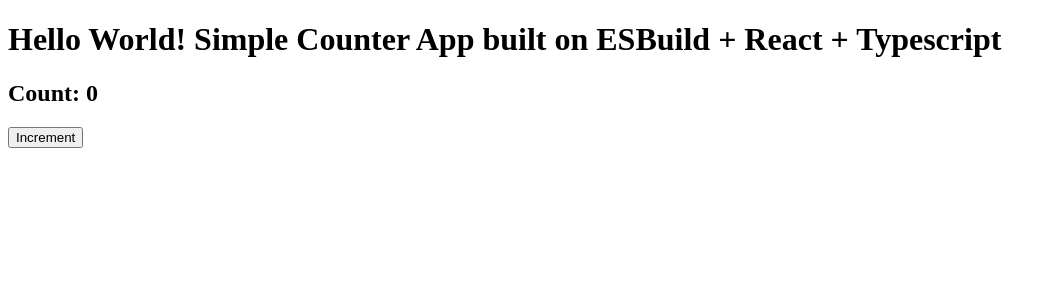
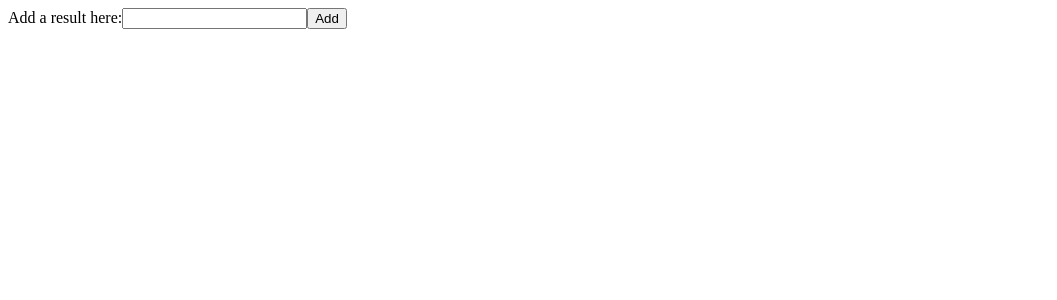
Before and after one commit to roshmadosh/corpus_ranker, a React (Create React App) app: page / in a window 1280 px wide. Shown: the top 300 px of the page, without its empty margins (0-1057 px from the left). Built offline with nearby package versions, Linux system fonts and the light colour scheme; the HTML template or start-up script is replaced by a standard one.

Commit message:
Started Results react component

```diff
--- a/package.json
+++ b/package.json
@@ -6,7 +6,7 @@
   "scripts": {
     "test": "echo \"Error: no test specified\" && exit 1",
     "build": "esbuild src/index.tsx --bundle --minify --sourcemap --outfile=static/index.js",
-    "start": "npx "
+    "start": "npm run build && uvicorn main:app"
   },
   "repository": {
     "type": "git",
--- a/src/App.tsx
+++ b/src/App.tsx
@@ -1,13 +1,9 @@
-import React, { useCallback, useState } from "react";
+import React, { useState } from "react";
+import { Results } from "./components";
 
-export const App = (props: { message: string }) => {
-    const [count, setCount] = useState(0);
-    const increment = useCallback(() => {
-        setCount(count => count + 1);
-    }, [count]);
-    return(<>
-        <h1>{props.message}</h1>
-        <h2>Count: {count}</h2>
-        <button onClick={increment}>Increment</button>
-    </>)
+export const App = () => {
+    return (
+        <Results />
+    )
+
 };
--- /dev/null
+++ b/src/components/_Results.tsx
@@ -0,0 +1,34 @@
+import React, {useState} from 'react';
+
+export const Results = () => {
+    const [results, setResults] = useState<string[]>([]);
+    const [result, setResult] = useState<string>('');
+
+    const onBlurHandler = (e: any): void => {
+        console.log(typeof(e));
+        setResult(e.target.value);
+        // const updatedResults = [...results, result];
+        // setResults(updatedResults);
+    }
+
+    const addResult = (): void => {
+        const updatedResults = [...results, result];
+        setResults(updatedResults);
+    }
+
+    return (
+        <>
+            <div className="add_result-container container">
+                <label htmlFor="add_result-input">Add a result here:</label>
+                <input id="add_result-input" type="text" onBlur={(e) => onBlurHandler(e)} />
+                <button onClick={addResult}>Add</button>
+            </div>
+            <div className="results-container container">
+                {results.map(result => (
+                    <p>{result}</p>
+                ))}
+            </div>
+        </>
+
+    )
+}
--- /dev/null
+++ b/src/components/index.ts
@@ -0,0 +1 @@
+export { Results } from "./_Results";
--- a/src/index.tsx
+++ b/src/index.tsx
@@ -3,6 +3,6 @@
 import { App } from "./App"
 
 ReactDOM.render(
-    <App message="Hello World! Simple Counter App built on ESBuild + React + Typescript"/>,
+    <App />,
     document.getElementById('root')
-  );
+);
--- a/static/style.css
+++ b/static/style.css
@@ -0,0 +1,36 @@
+:root {
+    --input-padding: 0.5ch 2ch;
+}
+
+* {
+    margin: 0;
+    padding: 0;
+    box-sizing: border-box;
+}
+
+html {
+    font-size: 67.5%;
+    font-family:'Segoe UI', Tahoma, Geneva, Verdana, sans-serif;
+}
+
+body {
+    font-size: 1.6rem;
+    width: 90%;
+    height: 100vh;
+    max-width: 1460px;
+    margin: auto;
+}
+button {
+    padding: var(--input-padding);
+}
+
+input {
+    padding: var(--input-padding);
+}
+label {
+    display: block;
+}
+
+.container {
+    margin-top: 5rem;
+}
--- a/templates/index.html
+++ b/templates/index.html
@@ -4,10 +4,10 @@
     <meta charset="UTF-8">
     <meta http-equiv="X-UA-Compatible" content="IE=edge">
     <meta name="viewport" content="width=device-width, initial-scale=1.0">
+    <link rel="stylesheet" href="/static/style.css">
     <title>Document</title>
 </head>
 <body>
-    <h1>random</h1>
     <div id="root"></div>
     <script src="/static/index.js"></script>
 </body>
```
Also changed, not shown: static/index.js, 1 other file (tests, documents, lock files or other folders).
